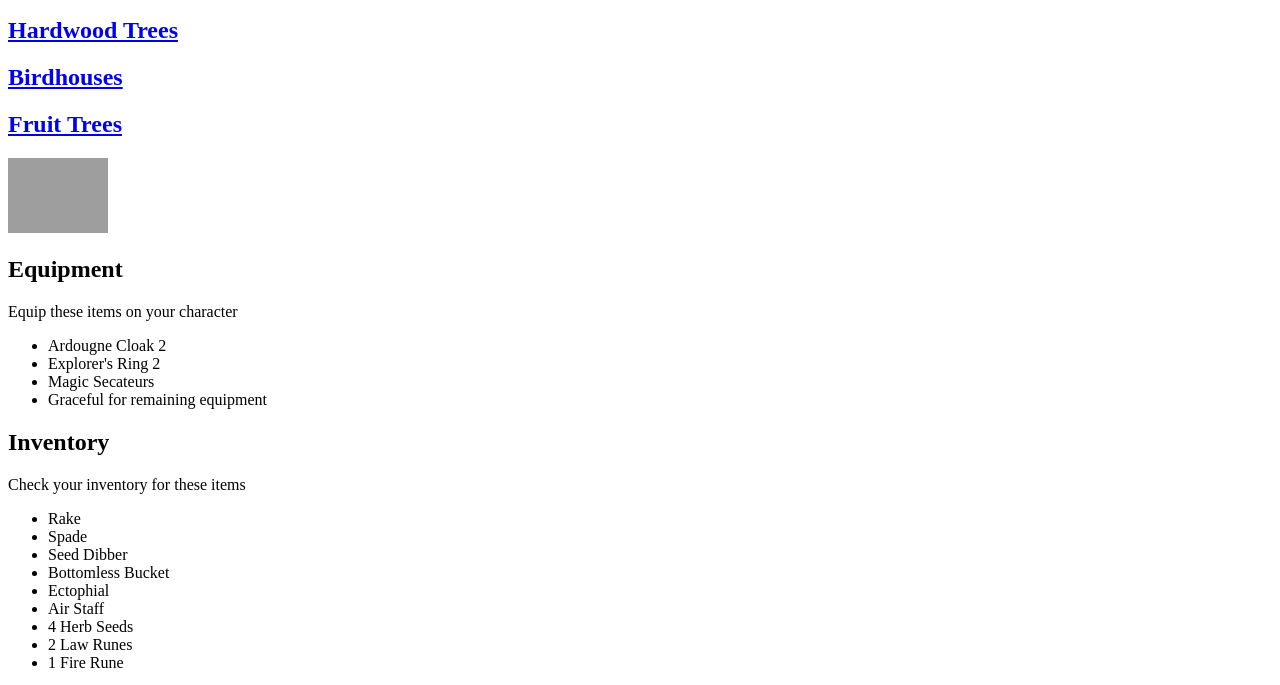
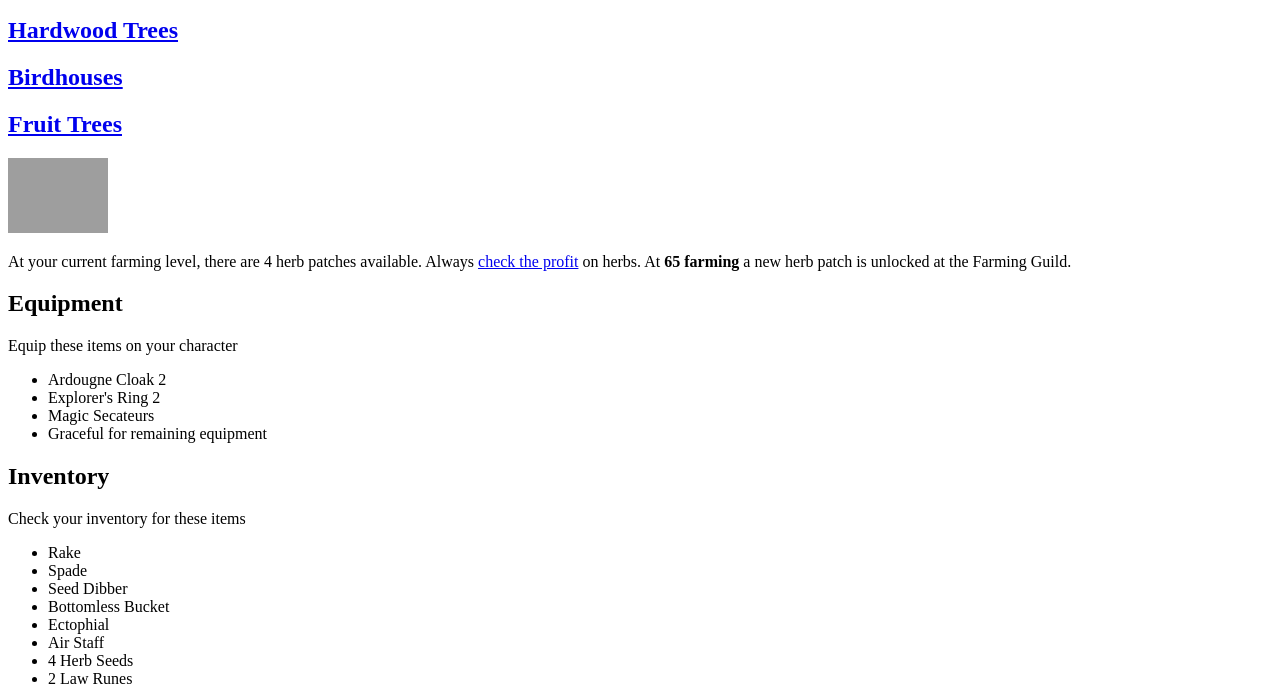
Before and after one commit to nurriol2/farmbuddy, a plain HTML site: page farmruns/herb.html in a window 1280 px wide. Shown: the part 110-795 px from the top of the page. Drawn offline with Linux system fonts and the light colour scheme; grey boxes are pictures that could not be loaded.

Commit message:
Add flavor text

```diff
--- a/farmruns/herb.html
+++ b/farmruns/herb.html
@@ -13,6 +13,14 @@
 
             <img src="https://oldschool.runescape.wiki/images/Toadflax_detail.png?933e2" alt="Clean Toadflax in-game model from Old School Runescape" width="100">
 
+            <p>
+                At your current farming level, there are 4 herb patches available.
+                Always
+                <a href="https://oldschool.runescape.wiki/w/Calculator:Farming/Herbs">check the profit</a>
+                on herbs.
+                At <strong>65 farming</strong> a new herb patch is unlocked at the
+                Farming Guild.
+            </p>
         <h2>Equipment</h2>
             <p>Equip these items on your character</p>
                 <ul>
```
